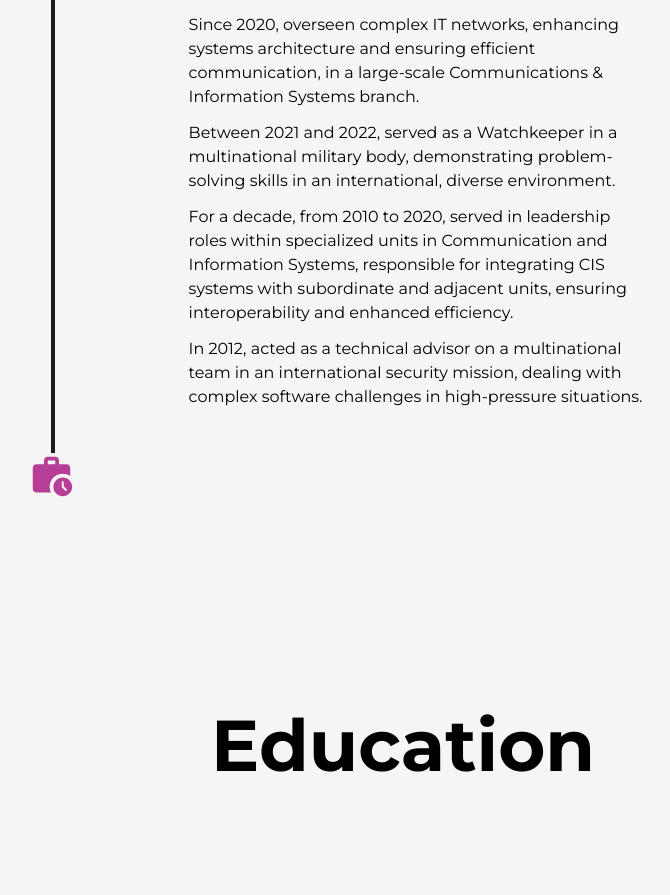
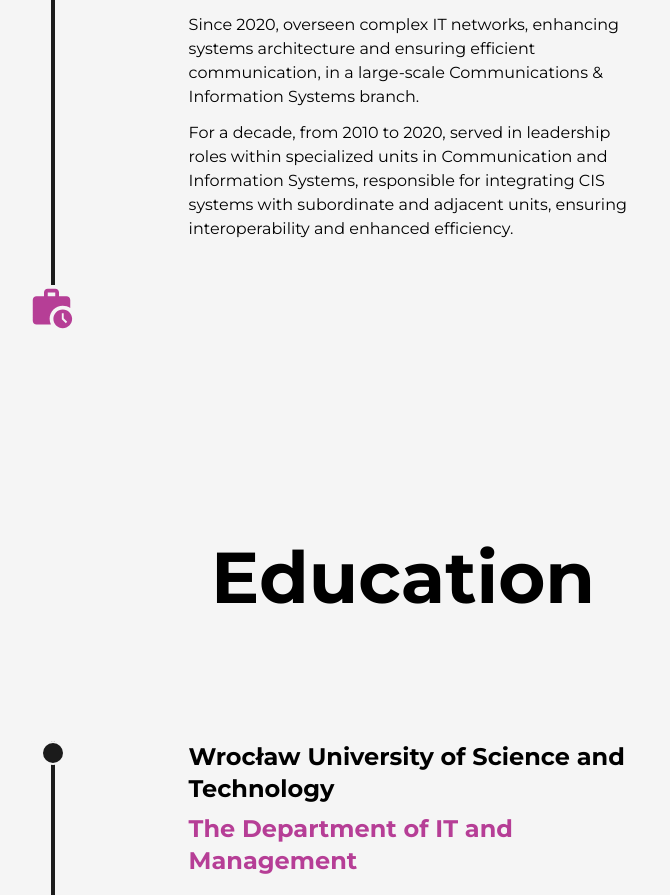
Before and after one commit to MaciejM-S/ms-portfolio-front-end, a React (Create React App) app: page /about in a window 1280 px wide. Shown: the part 2529-3424 px from the top of the page, without its empty margins (237-907 px from the left). Built offline with nearby package versions, Linux system fonts and the light colour scheme; no server answers.

Commit message:
update experience

```diff
--- a/src/components/Experience.tsx
+++ b/src/components/Experience.tsx
@@ -85,11 +85,11 @@
               work={[
                 "Since 2020, overseen complex IT networks, enhancing systems architecture and ensuring efficient communication, in a large-scale Communications & Information Systems branch.",
 
-                "Between 2021 and 2022, served as a Watchkeeper in a multinational military body, demonstrating problem-solving skills in an international, diverse environment.",
+                // "Between 2021 and 2022, served as a Watchkeeper in a multinational military body, demonstrating problem-solving skills in an international, diverse environment.",
 
                 "For a decade, from 2010 to 2020, served in leadership roles within specialized units in Communication and Information Systems, responsible for integrating CIS systems with subordinate and adjacent units, ensuring interoperability and enhanced efficiency.",
 
-                "In 2012, acted as a technical advisor on a multinational team in an international security mission, dealing with complex software challenges in high-pressure situations."
+                // "In 2012, acted as a technical advisor on a multinational team in an international security mission, dealing with complex software challenges in high-pressure situations."
               ]}
             />
           </ul>
```
